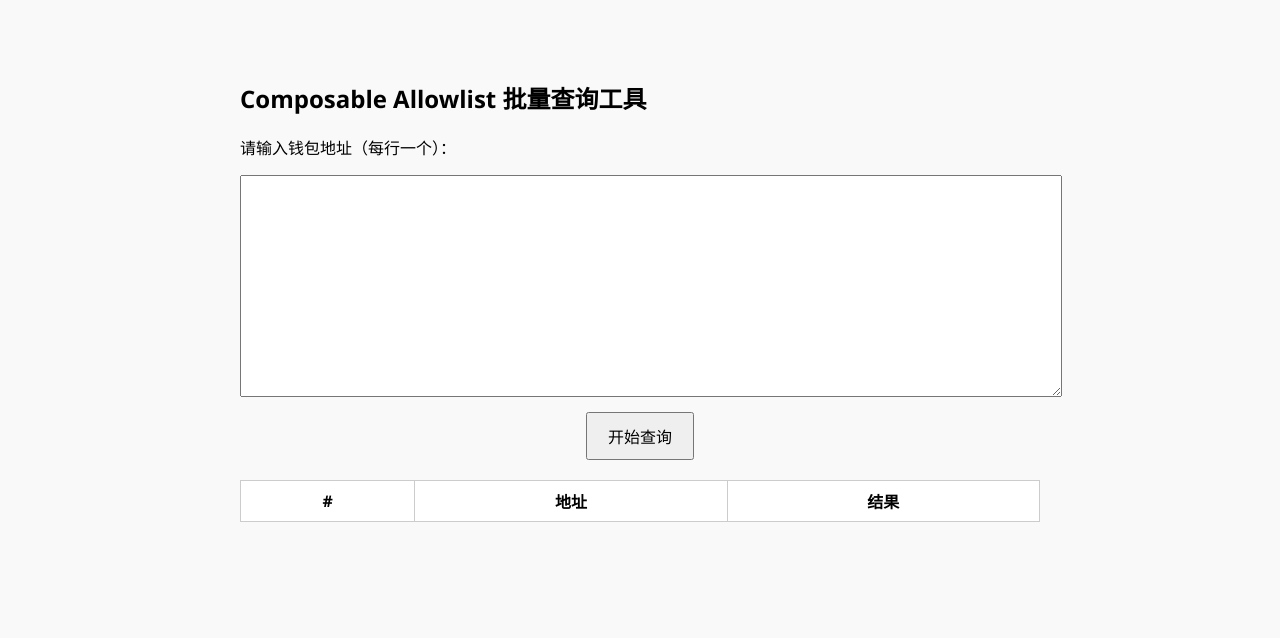
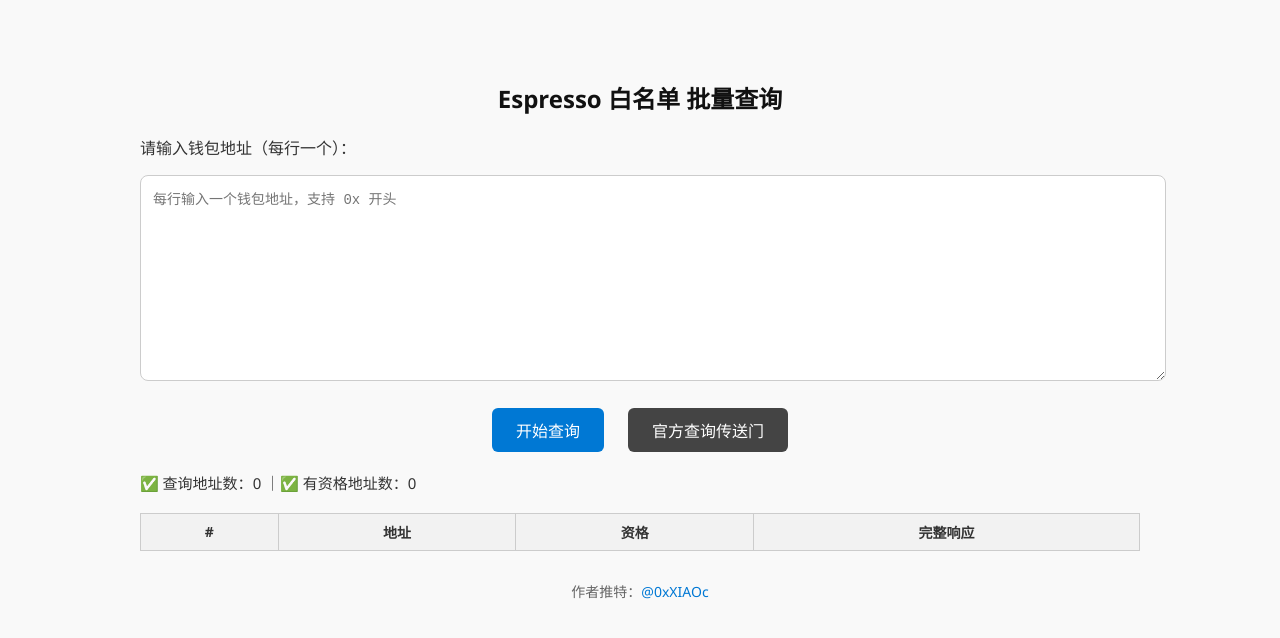
Before and after one commit to 7CCCCC21X/Espresso, a plain HTML site: page index.html in a window 1280 px wide. Both pictures are taken after a click on the button "开始查询". Drawn offline with Linux system fonts and the light colour scheme.

Commit message:
Update index.html

```diff
--- a/index.html
+++ b/index.html
@@ -2,35 +2,126 @@
 <html lang="zh">
 <head>
   <meta charset="UTF-8">
-  <title>Composable 资格批量查询</title>
+  <title>Espresso 白名单 批量查询</title>
   <style>
-    body { font-family: "Segoe UI", sans-serif; max-width: 800px; margin: 40px auto; background: #f9f9f9; padding: 20px; }
-    textarea { width: 100%; height: 200px; padding: 10px; font-size: 14px; margin-bottom: 10px; }
-    button { padding: 10px 20px; font-size: 16px; cursor: pointer; }
-    table { width: 100%; border-collapse: collapse; margin-top: 20px; background: white; }
-    th, td { border: 1px solid #ccc; padding: 8px; text-align: center; }
-    .yes { color: green; font-weight: bold; }
-    .no { color: red; }
+    body {
+      font-family: "Segoe UI", "PingFang SC", sans-serif;
+      max-width: 1000px;
+      margin: 40px auto;
+      background: #f9f9f9;
+      padding: 20px;
+      color: #333;
+    }
+    h2 {
+      text-align: center;
+      color: #111;
+    }
+    textarea {
+      width: 100%;
+      height: 180px;
+      padding: 12px;
+      font-size: 14px;
+      margin-bottom: 12px;
+      border-radius: 8px;
+      border: 1px solid #ccc;
+      resize: vertical;
+    }
+    button {
+      padding: 10px 24px;
+      font-size: 16px;
+      background-color: #0078d4;
+      color: white;
+      border: none;
+      border-radius: 6px;
+      cursor: pointer;
+      margin: 10px;
+      transition: background-color 0.2s;
+    }
+    button:hover {
+      background-color: #005fa3;
+    }
+    .summary {
+      margin-top: 10px;
+      font-size: 15px;
+    }
+    table {
+      width: 100%;
+      border-collapse: collapse;
+      margin-top: 20px;
+      background: white;
+    }
+    th, td {
+      border: 1px solid #ccc;
+      padding: 8px;
+      text-align: center;
+      font-size: 14px;
+    }
+    th {
+      background-color: #f2f2f2;
+    }
+    .yes {
+      color: green;
+      font-weight: bold;
+    }
+    .no {
+      color: red;
+    }
+    .json-box {
+      font-size: 12px;
+      text-align: left;
+      max-height: 160px;
+      overflow-y: auto;
+      background: #f7f7f7;
+      border: 1px dashed #ccc;
+      padding: 8px;
+      white-space: pre-wrap;
+    }
+    .footer {
+      text-align: center;
+      margin-top: 30px;
+      font-size: 14px;
+      color: #666;
+    }
+    .footer a {
+      color: #0078d4;
+      text-decoration: none;
+    }
+    .footer a:hover {
+      text-decoration: underline;
+    }
   </style>
 </head>
 <body>
-  <h2>Composable Allowlist 批量查询工具</h2>
+  <h2>Espresso 白名单 批量查询</h2>
   <p>请输入钱包地址（每行一个）：</p>
-  <textarea id="addresses"></textarea>
-  <div style="text-align:center">
+  <textarea id="addresses" placeholder="每行输入一个钱包地址，支持 0x 开头"></textarea>
+  <div style="text-align:center;">
     <button onclick="startCheck()">开始查询</button>
+    <a href="https://composables.espresso.foundation/" target="_blank">
+      <button style="background:#444;">官方查询传送门</button>
+    </a>
   </div>
+
+  <div class="summary" id="summaryBox" style="display:none;">
+    ✅ 查询地址数：<span id="totalCount">0</span>
+    ｜✅ 有资格地址数：<span id="qualifiedCount">0</span>
+  </div>
+
   <table id="resultTable" style="display:none;">
     <thead>
-      <tr><th>#</th><th>地址</th><th>结果</th></tr>
+      <tr><th>#</th><th>地址</th><th>资格</th><th>完整响应</th></tr>
     </thead>
     <tbody></tbody>
   </table>
 
+  <div class="footer">
+    作者推特：<a href="https://x.com/0xXIAOc" target="_blank">@0xXIAOc</a>
+  </div>
+
   <script>
     async function sha256(str) {
       const encoder = new TextEncoder();
-      const data = encoder.encode(str.trim().toLowerCase());  // 强制小写 + 去空格
+      const data = encoder.encode(str.trim().toLowerCase());
       const hashBuffer = await crypto.subtle.digest("SHA-256", data);
       const hashArray = Array.from(new Uint8Array(hashBuffer));
       return hashArray.map(b => b.toString(16).padStart(2, '0')).join('');
@@ -41,11 +132,14 @@
       const url = `/api/proxy?hash=${hash}`;
       try {
         const res = await fetch(url);
-        if (!res.ok) return false;
+        if (!res.ok) return { phase: null, raw: '请求失败' };
         const text = await res.text();
-        return text.includes('"phase":"phase2"');
+        return {
+          phase: text.includes('"phase":"phase2"') ? "phase2" : "其他/无资格",
+          raw: text
+        };
       } catch (e) {
-        return false;
+        return { phase: null, raw: '请求异常' };
       }
     }
 
@@ -54,18 +148,35 @@
       const list = textarea.value.trim().split("\n").map(a => a.trim()).filter(a => a);
       const table = document.getElementById("resultTable");
       const tbody = table.querySelector("tbody");
+      const summary = document.getElementById("summaryBox");
+      const totalBox = document.getElementById("totalCount");
+      const passBox = document.getElementById("qualifiedCount");
+
       tbody.innerHTML = '';
       table.style.display = 'table';
+      summary.style.display = 'block';
+
+      let qualified = 0;
 
       for (let i = 0; i < list.length; i++) {
         const address = list[i];
         const row = document.createElement("tr");
-        row.innerHTML = `<td>${i + 1}</td><td>${address}</td><td>查询中...</td>`;
+        row.innerHTML = `<td>${i + 1}</td><td>${address}</td><td>查询中...</td><td>加载中...</td>`;
         tbody.appendChild(row);
 
-        const has = await checkAddress(address);
-        row.cells[2].innerHTML = has ? '<span class="yes">✅ 有资格</span>' : '<span class="no">❌ 无资格</span>';
+        const result = await checkAddress(address);
+        const phase = result.phase;
+        const raw = result.raw;
+
+        const isQualified = phase === "phase2";
+        if (isQualified) qualified++;
+
+        row.cells[2].innerHTML = isQualified ? '<span class="yes">✅ 有资格</span>' : '<span class="no">❌ 无资格</span>';
+        row.cells[3].innerHTML = `<div class="json-box">${raw}</div>`;
       }
+
+      totalBox.textContent = list.length;
+      passBox.textContent = qualified;
     }
   </script>
 </body>
```
